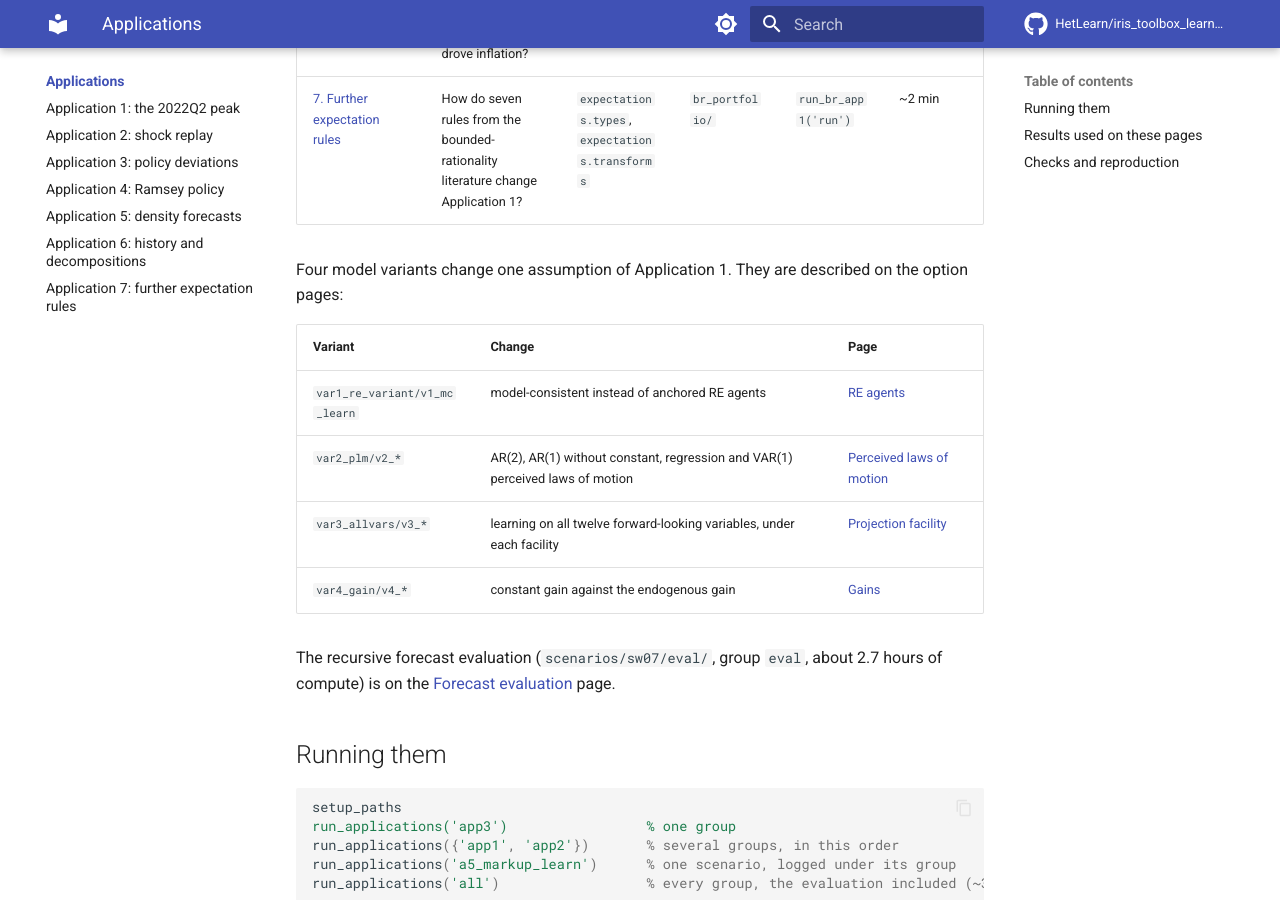
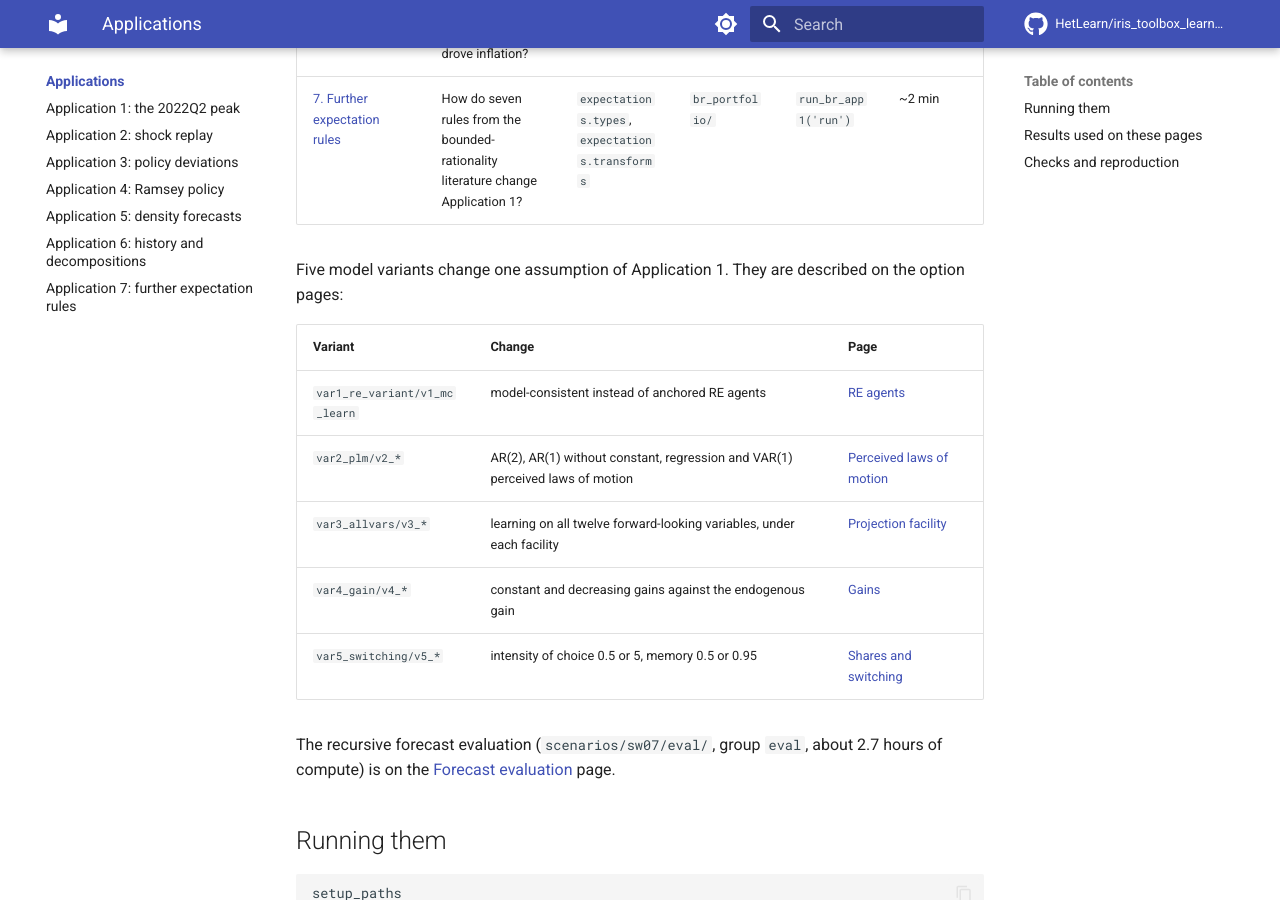
Before and after one commit to HetLearn/iris_toolbox_learning, an MkDocs documentation site: the page built from docs_site/applications/index.md, in a window 1280 px wide and 900 px high, scrolled down 1120 px. Built offline with MkDocs 1.6.1 and Material for MkDocs 9.7.7, drawn with Linux system fonts in a browser that asks for light colours; comment, search, counter and statistics services are not loaded.

Commit message:
docs_site/applications/index.md: model variant 5 and the decreasing gain of variant 4

```diff
--- a/docs_site/applications/index.md
+++ b/docs_site/applications/index.md
@@ -15,7 +15,7 @@ and differ only in the lines their scenario files set.
 | [6. History and decompositions](app6-history.md) | What history does the learning model back out, and which shocks drove inflation? | `history.mode`, `hetlearn.decompose` | `app6_history/` | `app6` | ~40 s |
 | [7. Further expectation rules](app7-rules.md) | How do seven rules from the bounded-rationality literature change Application 1? | `expectations.types`, `expectations.transforms` | `br_portfolio/` | `run_br_app1('run')` | ~2 min |
 
-Four model variants change one assumption of Application 1. They are described on the option
+Five model variants change one assumption of Application 1. They are described on the option
 pages:
 
 | Variant | Change | Page |
@@ -23,7 +23,8 @@ pages:
 | `var1_re_variant/v1_mc_learn` | model-consistent instead of anchored RE agents | [RE agents](../options/re-agents.md) |
 | `var2_plm/v2_*` | AR(2), AR(1) without constant, regression and VAR(1) perceived laws of motion | [Perceived laws of motion](../options/plm.md) |
 | `var3_allvars/v3_*` | learning on all twelve forward-looking variables, under each facility | [Projection facility](../options/projection-facility.md) |
-| `var4_gain/v4_*` | constant gain against the endogenous gain | [Gains](../options/gains.md) |
+| `var4_gain/v4_*` | constant and decreasing gains against the endogenous gain | [Gains](../options/gains.md) |
+| `var5_switching/v5_*` | intensity of choice 0.5 or 5, memory 0.5 or 0.95 | [Shares and switching](../options/switching.md) |
 
 The recursive forecast evaluation (`scenarios/sw07/eval/`, group `eval`, about 2.7 hours of
 compute) is on the [Forecast evaluation](../options/evaluation.md) page.
```
